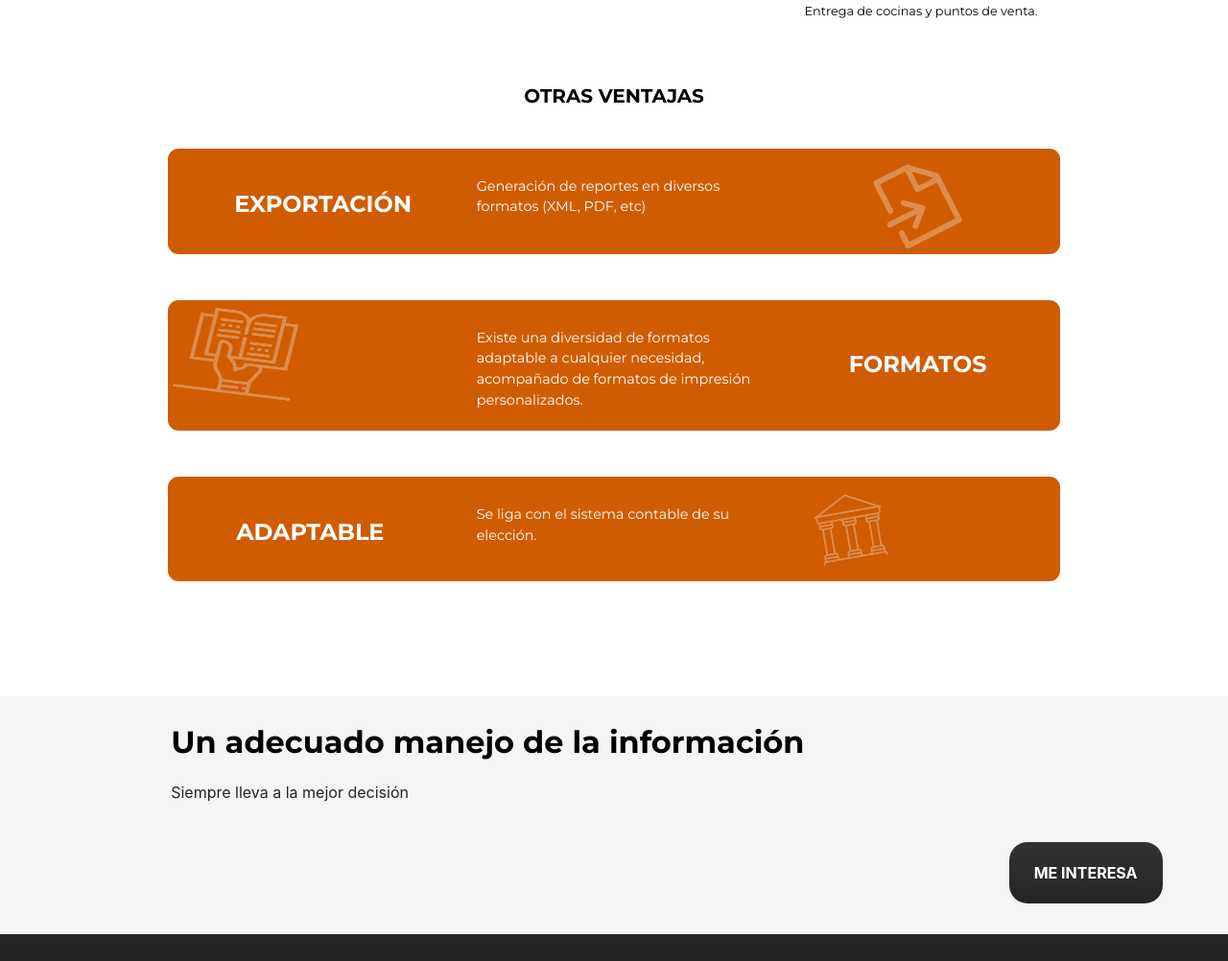
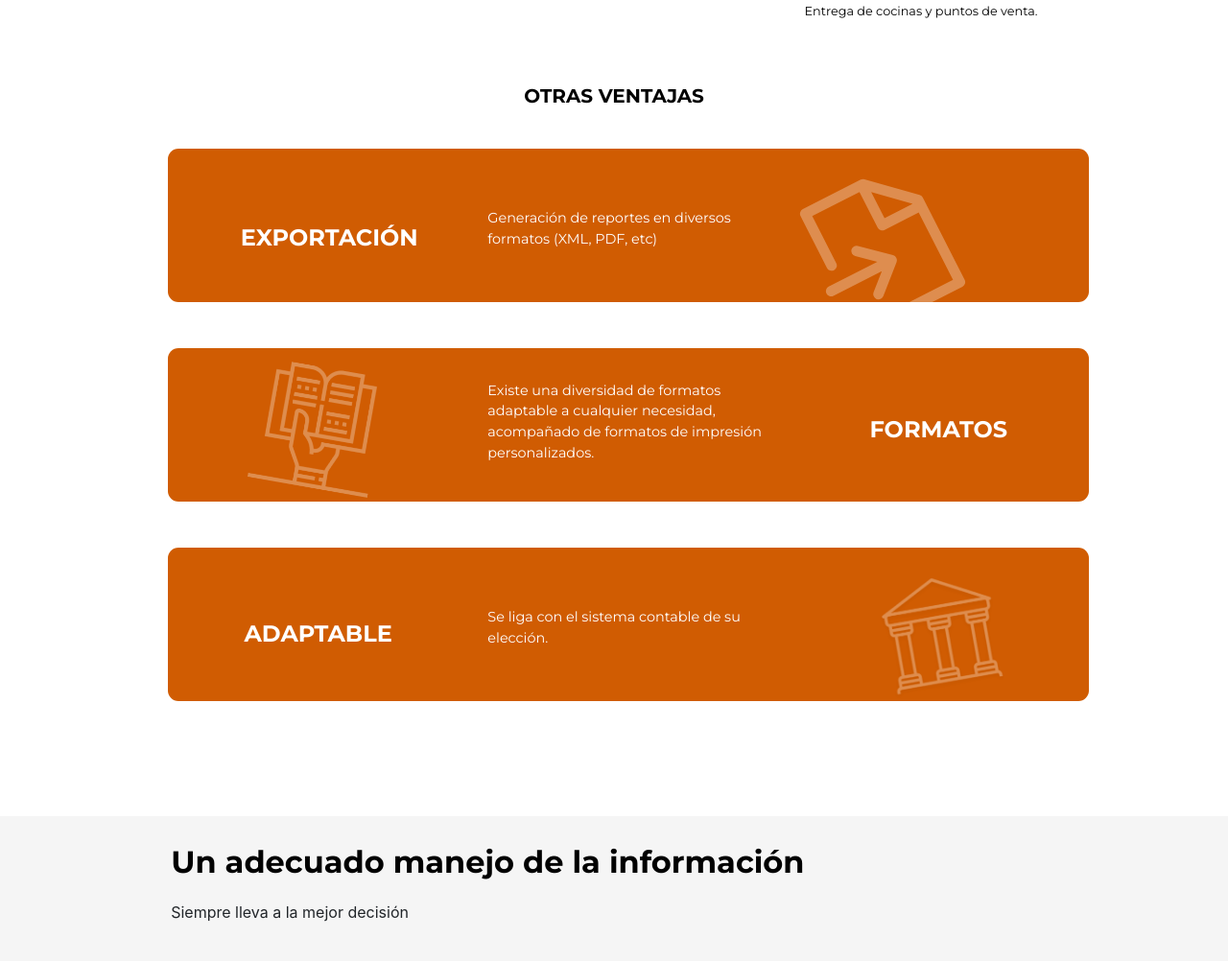
Before and after one commit to JoseCarlosPa/EgonWebPage, a PHP site: page /vianda.php in a window 1280 px wide. Shown: the part 2567-3569 px from the top of the page at 96% size. Run offline with PHP 8.4, Linux system fonts and the light colour scheme.

Commit message:
Arreglo de estilos para cuaros de text

```diff
--- a/css/egonWebpage.css
+++ b/css/egonWebpage.css
@@ -292,8 +292,8 @@ text-align: center;
     font-size: 0.9em;
     color: white;
     text-align: left;
+    vertical-align: middle;
     font-weight: normal;
-    vertical-align: middle;
 
 
 }
@@ -451,8 +451,8 @@ text-align: center;
 
 .cuadrado{
     padding:5px;
-    width:100%;
-    height:70%;
+    width: 60em;
+    height:13em;
     background-color: #0F2F48;
     bborder-radius: 11px 11px 11px 11px;
     -moz-border-radius: 11px 11px 11px 11px;
@@ -462,8 +462,8 @@ text-align: center;
 }
 .cuadrado_clubs{
     padding:5px;
-    width:100%;
-    height:70%;
+    width: 60em;
+    height:10em;
 
     background-color: #79AA45;
     bborder-radius: 11px 11px 11px 11px;
@@ -474,9 +474,9 @@ text-align: center;
 }
 
 .cuadrado_vianda{
-    padding:5px;
-    width:100%;
-    height:100%;
+    padding:10px;
+    width:60em;
+    height:10em;
 
     background-color: #D05C02;
     bborder-radius: 11px 11px 11px 11px;
--- a/htmls/vianda.html
+++ b/htmls/vianda.html
@@ -122,7 +122,7 @@
         </div>
 
         <div class="col-sm-6">
-            <h3 class="text-right"> UN MEJOR CONTROL</h3>
+            <h3 class="text-right "> UN MEJOR CONTROL</h3>
             <br>
             <p class="text-right font_3">Evita mermas y pérdida de inventario por robo hormiga o mala administración. Un
                 sistema confiable y hecho a la medida de tus necesidades.
@@ -234,12 +234,12 @@
                 </div>
                 <div class="col-sm-4">
                     <br>
-                    <p class="font_5">Generación de reportes en diversos formatos (XML, PDF, etc)</p>
+                    <p class="font_5" style ="padding-top: 2em">Generación de reportes en diversos formatos (XML, PDF, etc)</p>
                 </div>
                 <div class="col-sm-4">
 
-                    <img src="img/vianda/export-file.svg" alt="like" class="img-responsive img_tarjetas" height="100"
-                         width="100%">
+                    <img src="img/vianda/export-file.svg" alt="like" class="img-responsive img_tarjetas" height="100%"
+                         width="60%">
                 </div>
 
             </div>
@@ -250,9 +250,9 @@
 
         <div class="cuadrado_vianda">
             <div class="row">
-                <div class="col-sm-4">
-                    <img src="img/urban/instruction.png" alt="like" class="img-responsive img_tarjetas" height="100"
-                         width="50%">
+                <div class="col-sm-4 text-center">
+                    <P><img src="img/urban/instruction.png" alt="like" class="img-responsive img_tarjetas" height="100%"
+                         width="50%"></P>
                 </div>
                 <div class="col-sm-4">
                     <br>
@@ -276,12 +276,12 @@
                 </div>
                 <div class="col-sm-4">
                     <br>
-                    <p class="font_5">Se liga con el sistema contable de su elección.</p>
+                    <p class="font_5" style ="padding-top: 2em">Se liga con el sistema contable de su elección.</p>
                 </div>
-                <div class="col-sm-4">
+                <div class="col-sm-4 text-center">
 
-                    <img src="img/urban/museum.png" alt="like" class="img-responsive img_tarjetas" height="100%"
-                         width="50%">
+                    <P><img src="img/urban/museum.png" alt="like" class="img-responsive img_tarjetas" height="100%"
+                         width="80%"></P>
                 </div>
 
 
```
Also changed, not shown: htmls/clubs.html (+11 -3 lines), htmls/urban.html (+5 -5 lines), img/clubs/export-file.svg (added), img/clubs/instruction.png (added).
